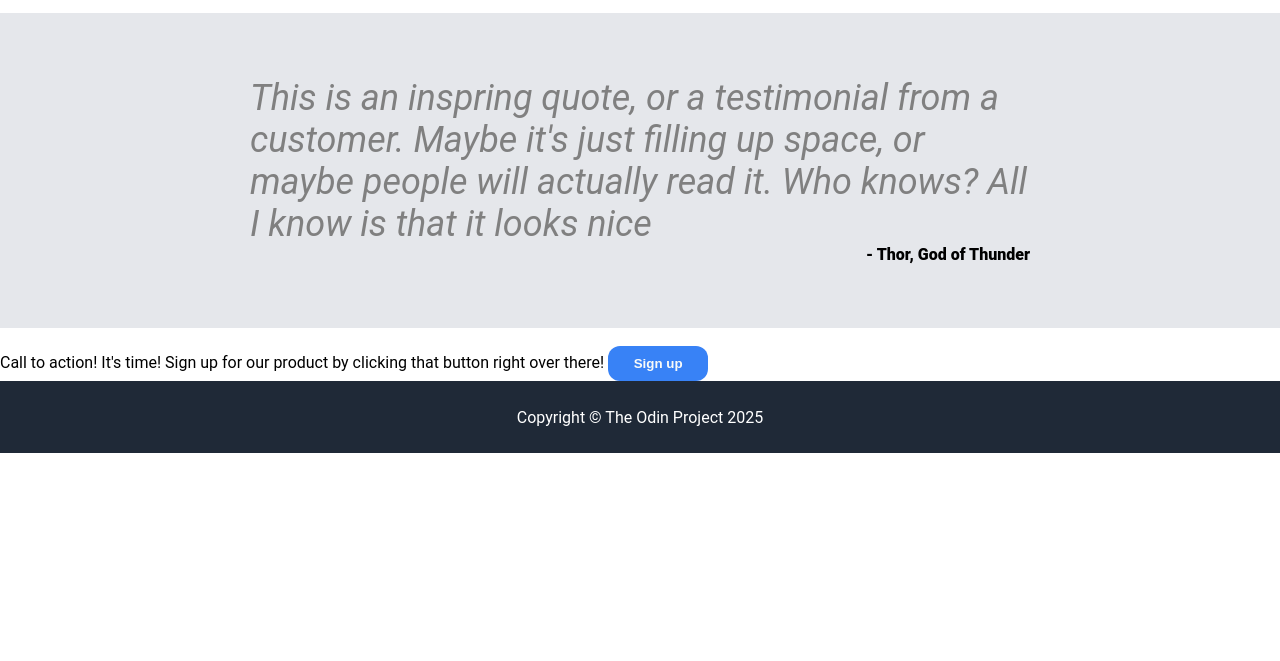
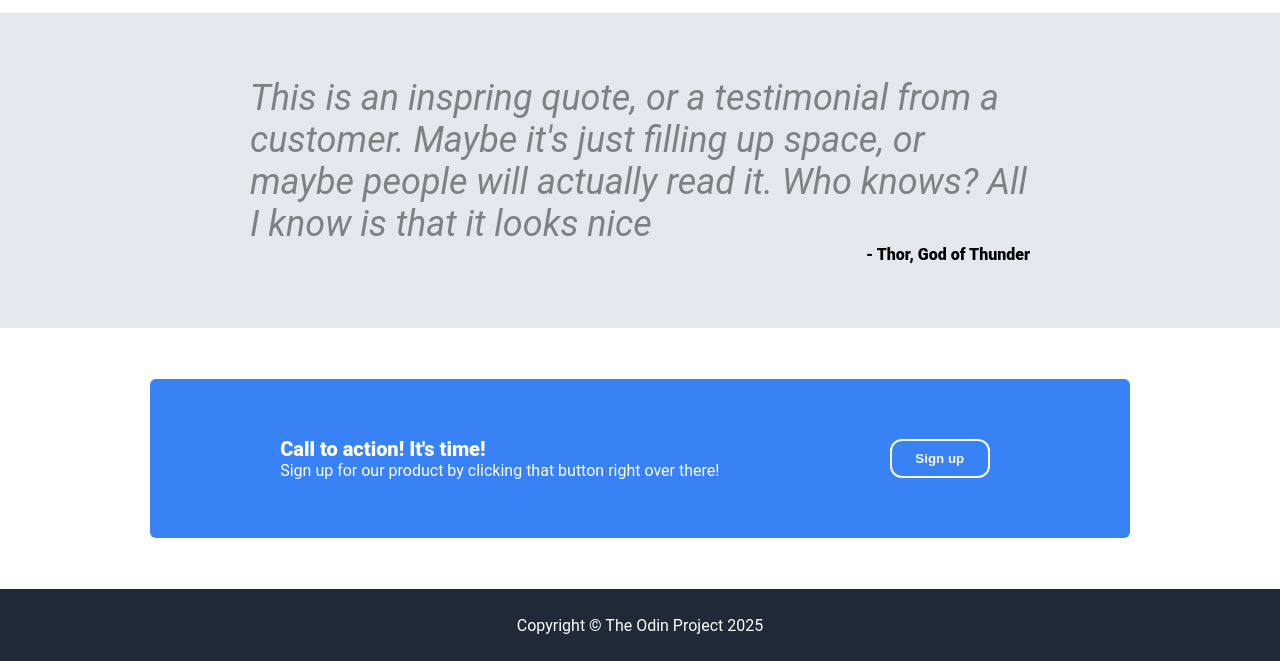
Before and after one commit to cid92/landing_page, a plain HTML site: page index.html in a window 1280 px wide. Shown: the part 3746-4407 px from the top of the page. Before the commit the page ends 4199 px from the top, so only its background shows below. Drawn offline with Linux system fonts and the light colour scheme; files whose address does not match are found by name.

Commit message:
call action edited

```diff
--- a/index.html
+++ b/index.html
@@ -25,7 +25,7 @@
             <span class="hero_main">This website is awesome</span>
             This website has some subtext that goes under the main title.
             It's smaller font and the colour us lower constrast
-            <button type="button">Sign up</button>
+            <button class="button top">Sign up</button>
           </div>
           <div class="placeholder">
             this is a placeholder for an image
@@ -63,10 +63,11 @@
         </div>
       </div>
       <div class="call_action">
-        Call to action! It's time!
-        Sign up for our product by clicking that button right over there!
-        <button type="top-button">Sign up</button>
-
+        <div class = text_action>
+          <span>Call to action! It's time!</span>
+          Sign up for our product by clicking that button right over there!
+        </div>
+        <button class="button bottom">Sign up</button>
       </div>
 
     </div>
--- a/style.css
+++ b/style.css
@@ -73,23 +73,26 @@ a {
   min-width: 265px;
 }
 
+span
+{
+  font-weight: 900;
+  font-size: 20px;
+}
+
 span.hero_main
 {
   font-size: 48px;
   color: #f9faf8;
-  font-weight: 900;
   margin-bottom: 18px;
 }
 
-button {
+.button {
   background-color: #3882F6;
   width: 100px;
   border-radius: 12px;
-  border: 0px;
   padding: 10px;
-  color: #f9faf8;;
+  color: #f9faf8;
   font-weight: 900;
-  margin-top: 18px;
 }
 
 .placeholder{
@@ -127,3 +130,37 @@ button {
   font-weight: 900;
 
 }
+
+.call_action
+{
+  background: #3882F6;
+  margin: 150px;
+  margin-top:4%;
+  margin-bottom: 4%;
+  border-radius: 6px;
+  display: flex;
+  justify-content: space-around;
+  align-items: center;
+  color: white;
+  padding: 50px;
+}
+
+.top
+{
+  margin-top: 18px;
+  border: 0px;
+}
+
+.bottom
+{
+  justify-content: center;
+  border-color: #f9faf8;
+  margin: 10px;
+  border-style:solid;
+}
+
+.text_action
+{
+  display: flex;
+  flex-direction: column;
+}
```
